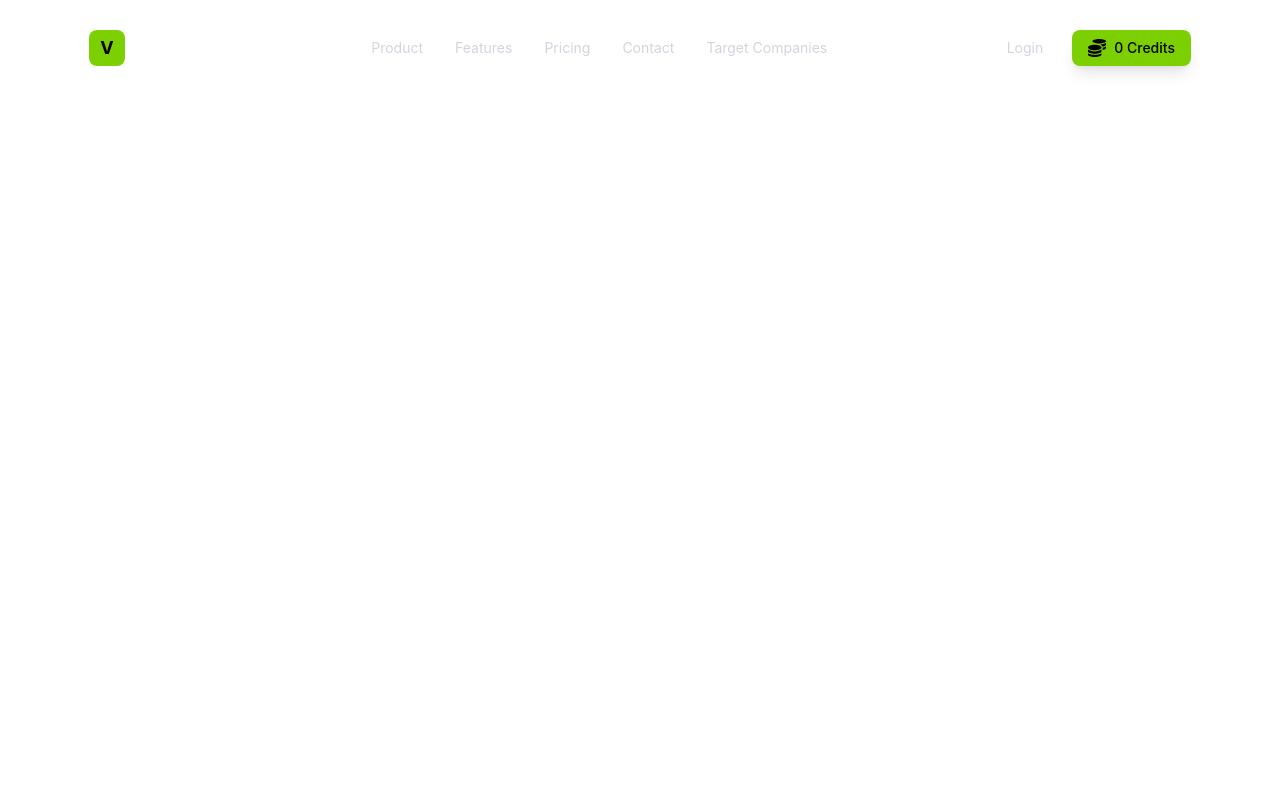
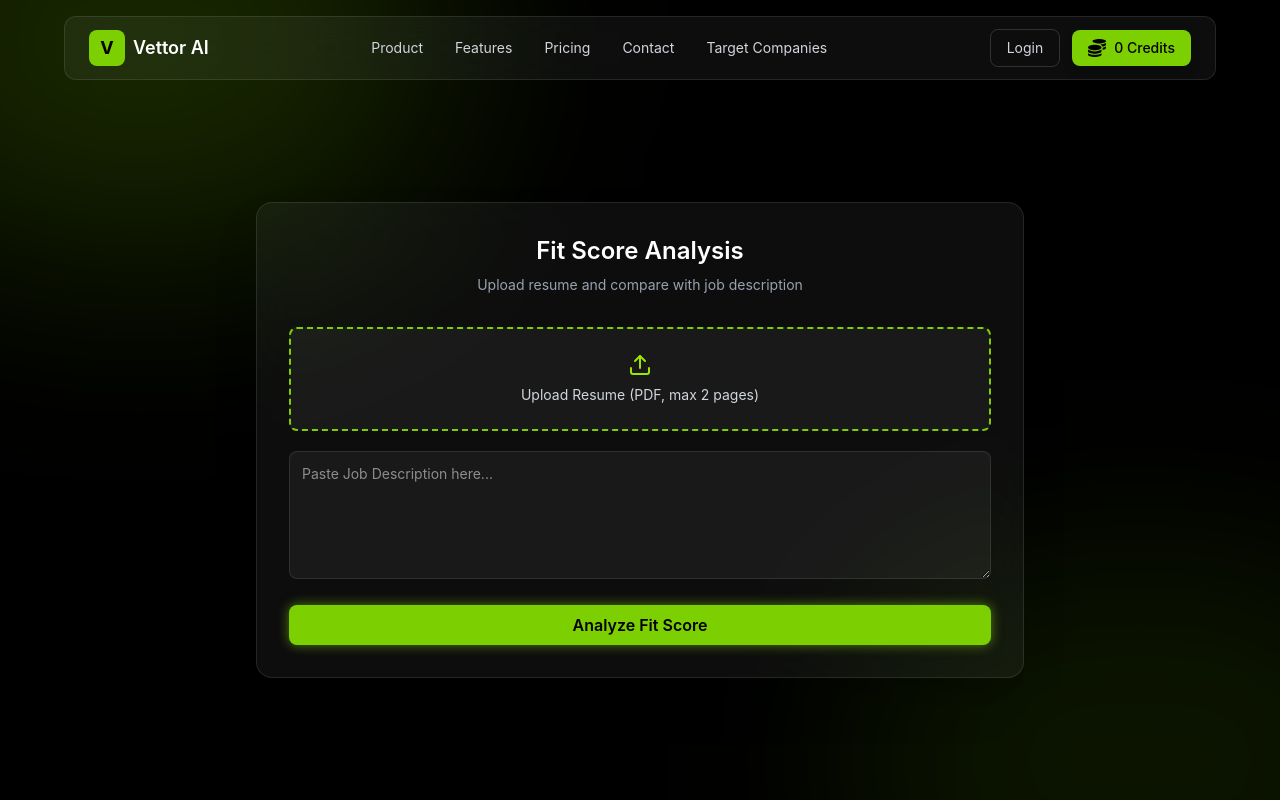
Before and after one commit to dev-koushal/VettorAI, a React (Vite) app in the folder client/: page /fit-score in a window 1280 px wide. Built offline with nearby package versions, Linux system fonts and the light colour scheme; no server answers.

Commit message:
add: Fit-Score

```diff
--- a/client/src/App.jsx
+++ b/client/src/App.jsx
@@ -13,7 +13,8 @@
 import InterviewReport from "./pages/InterviewReport"
 import TargetCompanies from "./pages/TargetCompanies";
 import TargetedInterview from "./pages/TargetedInterview";
-export const ServerURL = "https://vettorai-t9ex.onrender.com";
+import FitScore from "./components/FitScore";
+export const ServerURL = "https://vettorai-t9ex.onrender.com ";
 
 export const getCurrentUser = async (dispatch) => {
   try {
@@ -66,6 +67,10 @@
           path="/target-companies/interview"
           element={ <TargetedInterview />}
         />
+        <Route
+          path="/fit-score"
+          element={ <FitScore />}
+        />
       </Routes>
 
       <ToastContainer />
--- a/client/src/components/Feature.jsx
+++ b/client/src/components/Feature.jsx
@@ -6,8 +6,8 @@
   const features = [
     {
       icon: <FaRobot />,
-      title: "AI Interviews",
-      desc: "Simulate real technical interviews powered by adaptive AI questions."
+      title: "Fit Score",
+      desc: "Match your resume with job descriptions and get an AI score."
     },
     {
       icon: <FaChartLine />,
@@ -90,6 +90,7 @@
         </div>
 
       </div>
+
     </section>
   );
 }
--- /dev/null
+++ b/client/src/components/FitScore.jsx
@@ -0,0 +1,165 @@
+import React, { useState } from "react";
+import { motion } from "motion/react";
+import { FiUpload } from "react-icons/fi";
+import { FaChartLine } from "react-icons/fa";
+import axios from "axios";
+import { ServerURL} from "../App";
+
+function FitScore() {
+  const [resume, setResume] = useState(null);
+  const [jd, setJd] = useState("");
+  const [analyzing, setAnalyzing] = useState(false);
+  const [score, setScore] = useState(null);
+  const [summary, setSummary] = useState("");
+
+  const handleFile = (e) => {
+    const file = e.target.files[0];
+    if (!file) return;
+
+    // only PDF check
+    if (file.type !== "application/pdf") {
+      alert("Only PDF resumes allowed");
+      return;
+    }
+
+    // 2 page rough check (size-based fallback)
+    if (file.size > 2 * 1024 * 1024) {
+      alert("Resume should be max 2 pages");
+      return;
+    }
+
+    setResume(file);
+  };
+
+  const handleAnalyze = async () => {
+    if (!resume || !jd) return;
+
+    setAnalyzing(true);
+
+    try {
+      // STEP 1 → extract resume text
+      const formData = new FormData();
+      formData.append("resume", resume);
+
+      const resumeRes = await axios.post(
+        ServerURL + "/api/interview/analyze-resume",
+        formData,
+        { withCredentials: true }
+      );
+
+      const resumeText = resumeRes.data.resumeText;
+
+      // STEP 2 → get fit score
+      const fitRes = await axios.post(
+        ServerURL + "/api/feature/fit-score",
+        {
+          resumeText,
+          jobDescription: jd,
+        },
+        { withCredentials: true }
+      );
+
+      setScore(fitRes.data.score);
+      setSummary(fitRes.data.summary);
+
+    } catch (err) {
+      console.log(err);
+    } finally {
+      setAnalyzing(false);
+    }
+  };
+
+  return (
+    <div className="min-h-screen bg-black flex items-center justify-center relative overflow-hidden px-6">
+
+      {/* glow */}
+      <div className="absolute w-[600px] h-[400px] bg-lime-500/20 blur-[120px] -top-40 -left-40 rounded-full" />
+      <div className="absolute w-[600px] h-[400px] bg-lime-500/10 blur-[100px] -bottom-40 -right-40 rounded-full" />
+
+      <motion.div
+        initial={{ opacity: 0, y: 30 }}
+        animate={{ opacity: 1, y: 0 }}
+        className="w-full max-w-3xl backdrop-blur-xl bg-white/5 border mt-20 border-white/10 rounded-2xl p-2 md:p-8 shadow-2xl"
+      >
+
+        {/* heading */}
+        <div className="text-center mb-8">
+          <h1 className="text-white text-2xl font-semibold">
+            Fit Score Analysis
+          </h1>
+          <p className="text-gray-400 text-sm mt-2">
+            Upload resume and compare with job description
+          </p>
+        </div>
+
+        <div className="space-y-5">
+
+          {/* Resume Upload */}
+          <motion.label
+            whileHover={{ scale: 1.02 }}
+            className="w-full border-2 border-dashed border-lime-500 rounded-lg p-6 flex flex-col items-center justify-center cursor-pointer bg-white/5"
+          >
+            <FiUpload className="text-lime-400 text-2xl mb-2" />
+
+            <span className="text-gray-300 text-sm">
+              {resume ? resume.name : "Upload Resume (PDF, max 2 pages)"}
+            </span>
+
+            <input
+              type="file"
+              accept="application/pdf"
+              onChange={handleFile}
+              className="hidden"
+            />
+          </motion.label>
+
+          {/* JD Input */}
+          <motion.textarea
+            whileFocus={{ scale: 1.01 }}
+            placeholder="Paste Job Description here..."
+            value={jd}
+            onChange={(e) => setJd(e.target.value)}
+            className="w-full h-32 bg-white/5 border border-white/10 rounded-lg p-3 text-sm text-white outline-none focus:border-lime-500"
+          />
+
+          {/* Analyze Button */}
+          <motion.button
+            whileHover={{ scale: 1.05 }}
+            whileTap={{ scale: 0.95 }}
+            onClick={handleAnalyze}
+            className="w-full bg-lime-500 text-black py-2 rounded-lg font-semibold shadow-[0_0_12px_rgba(132,204,22,0.6)]"
+          >
+            {analyzing ? "Analyzing..." : "Analyze Fit Score"}
+          </motion.button>
+
+          {/* Result */}
+          {score && (
+            <motion.div
+              initial={{ opacity: 0, y: 20 }}
+              animate={{ opacity: 1, y: 0 }}
+              className="mt-6 text-center"
+            >
+              <div className="flex items-center justify-center gap-3 mb-2">
+                <FaChartLine className="text-lime-400" />
+                <span className="text-white text-lg font-semibold">
+                  Fit Score
+                </span>
+              </div>
+
+              <p className="text-4xl font-bold text-lime-400">
+                {score}%
+              </p>
+
+              <p className="text-gray-400 text-sm mt-2">
+                {summary}
+              </p>
+            </motion.div>
+          )}
+
+        </div>
+      </motion.div>
+    </div>
+  );
+}
+
+export default FitScore;
--- a/client/src/pages/Home.jsx
+++ b/client/src/pages/Home.jsx
@@ -6,22 +6,18 @@
 import Footer from "../components/Footer";
 import { useNavigate } from "react-router-dom";
 import { FiBarChart } from "react-icons/fi";
+
 function Home() {
-
   const navigate = useNavigate();
   return (
-
     <div id="home" className="bg-black w-full overflow-x-hidden">
-
       {/* HERO */}
       <section className="relative min-h-screen flex items-center justify-center overflow-hidden">
-
         {/* background glow */}
         <div className="absolute w-96 md:w-[700px] h-[500px] bg-lime-500/20 blur-[120px] rounded-full -top-40 -left-40" />
         <div className="absolute w-96 md:w-[700px] h-[500px] bg-lime-500/10 blur-[100px] rounded-full -bottom-40 -right-40" />
 
         <div className="flex flex-col items-center gap-8 px-6 max-w-5xl">
-
           <motion.h1
             initial={{ opacity: 0, y: 40 }}
             animate={{ opacity: 1, y: 0 }}
@@ -45,20 +41,26 @@
           </motion.p>
 
           {/* buttons */}
-          <motion.div initial={{ opacity: 0, y: 20 }}  whileInView={{ opacity: 1, y: 0 }} transition={{ duration:0.6 ,delay: 0.4 }} viewport={{ once: true }} className="flex gap-4 mt-4">
+          <motion.div
+            initial={{ opacity: 0, y: 20 }}
+            whileInView={{ opacity: 1, y: 0 }}
+            transition={{ duration: 0.6, delay: 0.4 }}
+            viewport={{ once: true }}
+            className="flex gap-4 mt-4"
+          >
             <motion.button
-              transition={{ease: easeInOut }}
+              transition={{ ease: easeInOut }}
               whileTap={{ scale: 0.95 }}
               viewport={{ once: true }}
               className="flex text-sm items-center gap-2 hover:translate-x-1 transition ease-in-out duration-300 cursor-pointer px-6 py-3 bg-lime-500 text-black rounded-lg md:font-medium shadow-[0_0_14px_rgba(132,204,22,0.6)]"
-             onClick={()=>navigate("/interview")}>
+              onClick={() => navigate("/interview")}
+            >
               Start Interview
               <FaArrowRight size={14} />
             </motion.button>
 
             <motion.button
-            onClick={()=>navigate("/history")}
-
+              onClick={() => navigate("/history")}
               whileTap={{ scale: 0.96 }}
               viewport={{ once: true }}
               className="px-12 py-3 border border-white/15 text-gray-300 rounded-lg hover:bg-white/10  hover:border hover:border-lime-500 transition duration-300 ease-in-out  font-semibold text-sm cursor-pointer flex justify-center items-center gap-2"
@@ -69,19 +71,21 @@
 
           {/* feature cards */}
           <div className="grid grid-cols-1 md:grid-cols-3 gap-6 mt-16 w-full">
-
             {[
               {
-                title: "AI Interviews",
-                desc: "Simulate real technical interviews powered by AI.",
+                title: "Fit Score",
+                desc: "Match your resume with job descriptions and get an AI score.",
+                path: "/fit-score",
               },
               {
-                title: "Performance Insights",
-                desc: "Track progress and discover weak areas instantly.",
+                title: "Role Match",
+                desc: "Discover best-fit roles based on your skills and experience.",
+                path: "/role-match",
               },
               {
                 title: "Smart Feedback",
-                desc: "Get detailed AI feedback after every interview.",
+                desc: "Get AI-powered suggestions to improve your resume instantly.",
+                path: "/feedback",
               },
             ].map((card, i) => (
               <motion.div
@@ -89,11 +93,12 @@
                 initial={{ opacity: 0, y: 20 }}
                 whileInView={{ opacity: 1, y: 0 }}
                 transition={{ delay: i * 0.3 }}
-                whileHover={{ y: -8 }}
+                whileHover={{ y: -2, scale: 1.02 }}
+                whileTap={{ scale: 0.97 }}
                 viewport={{ once: true }}
-                className="backdrop-blur-xl bg-white/5 border border-white/10 rounded-xl overflow-hidden"
+                onClick={() => navigate(card.path)}
+                className="cursor-pointer backdrop-blur-xl bg-white/5 border border-white/10 rounded-xl overflow-hidden group"
               >
-
                 {/* Browser Top */}
                 <div className="flex items-center gap-2 px-4 py-2 bg-white/5 border-b border-white/10">
                   <span className="w-3 h-3 bg-red-500 rounded-full"></span>
@@ -102,20 +107,15 @@
                 </div>
 
                 <div className="p-6 text-center">
-                  <h3 className="text-white text-lg font-semibold mb-2">
+                  <h3 className="text-white text-lg font-semibold mb-2 group-hover:text-lime-400 transition">
                     {card.title}
                   </h3>
 
-                  <p className="text-gray-400 text-sm">
-                    {card.desc}
-                  </p>
+                  <p className="text-gray-400 text-sm">{card.desc}</p>
                 </div>
-
               </motion.div>
             ))}
-
           </div>
-
         </div>
       </section>
 
```
